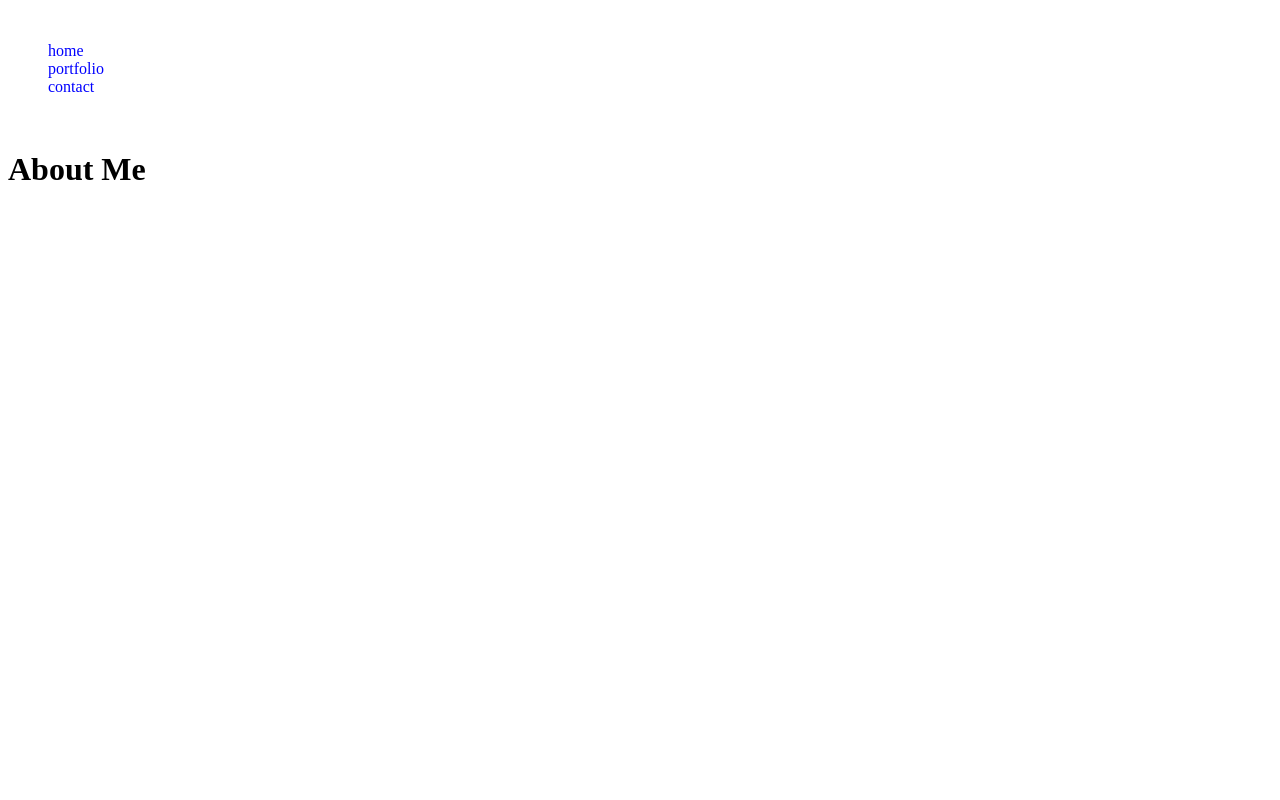
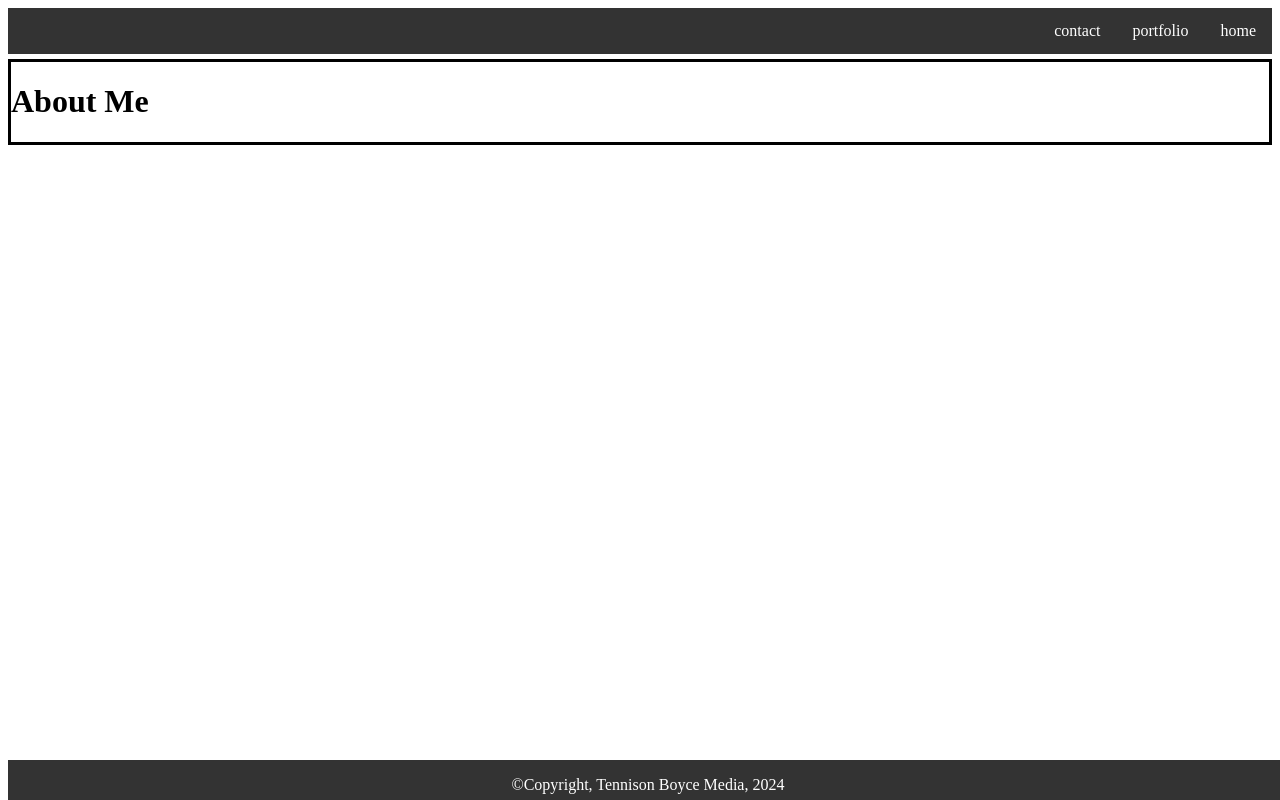
Before and after one commit to TennyBoy/tennyboy.github.io, a plain HTML site: page Front End/HTML/home.html in a window 1280 px wide. Drawn offline with Linux system fonts and the light colour scheme.

Commit message:
New Edits

```diff
--- a/Front End/CSS/home.css
+++ b/Front End/CSS/home.css
@@ -3,14 +3,60 @@ body {
 }
 
 #navigation {
-    background-color: ;
+    background-color: black;
+    color: white;
+
+}
+
+#logoImage {
+    float: left;
 }
 
 ul {
     list-style: none;
+    margin: 0;
+    padding: 0;
+    overflow: hidden;
+    background-color: #333;
 }
 
-#navLink {
+li {
+    float: right;
+}
+
+li a {
+    display: block;
+    color: white;
+    text-align: center;
+    padding: 14px 16px;
     text-decoration: none;
-    color: blue;
+
 }
+
+li a:hover {
+    background-color: #111;
+}
+
+#aboutMe {
+    border-style: solid;
+    margin-top: 5px;
+    display: flow-root;
+}
+
+#aboutMeImage {
+    float: right;
+}
+
+footer {
+    text-align: center;
+    background-color: #333;
+    color: white;
+    position: fixed;
+    bottom: 0;
+    width: 100%;
+    height: 2.5rem;
+}
+
+#footer {
+    padding-bottom: ;
+}
--- a/Front End/HTML/home.html
+++ b/Front End/HTML/home.html
@@ -18,9 +18,9 @@
     <div id="navigation">
         <nav>
             <ul>
-                <li><a id="navLink" href="home.html">home</a></li>
-                <li><a id="navLink" href="portfolio.html">portfolio</a></li>
-                <li><a id="navLink" href="contact.html">contact</a></li>
+                <li><a class="navLink" id="navHome" href="home.html">home</a></li>
+                <li><a class="navLink" id="navPortfolio" href="portfolio.html">portfolio</a></li>
+                <li><a class="navLink" id="navContact" href="contact.html">contact</a></li>
             </ul>
         </nav>
     </div>
@@ -41,5 +41,9 @@
 
 </div>
 
+<footer>
+    <p id="footer">&copy;Copyright, Tennison Boyce Media, 2024</p>
+</footer>
+
 </body>
 </html>
```
Also changed, not shown: Front End/HTML/contact.html (+3 -3 lines), Front End/HTML/portfolio.html (+3 -3 lines).
